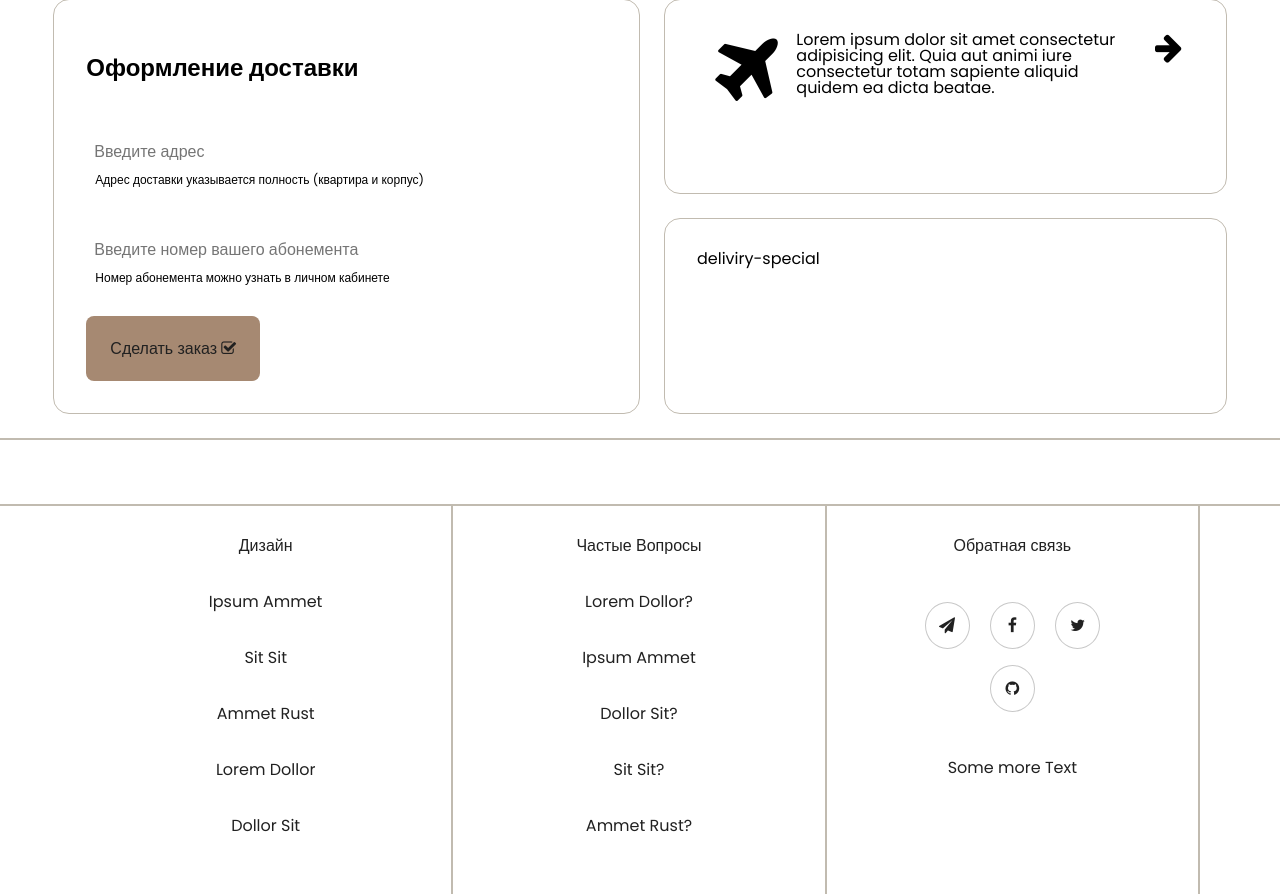
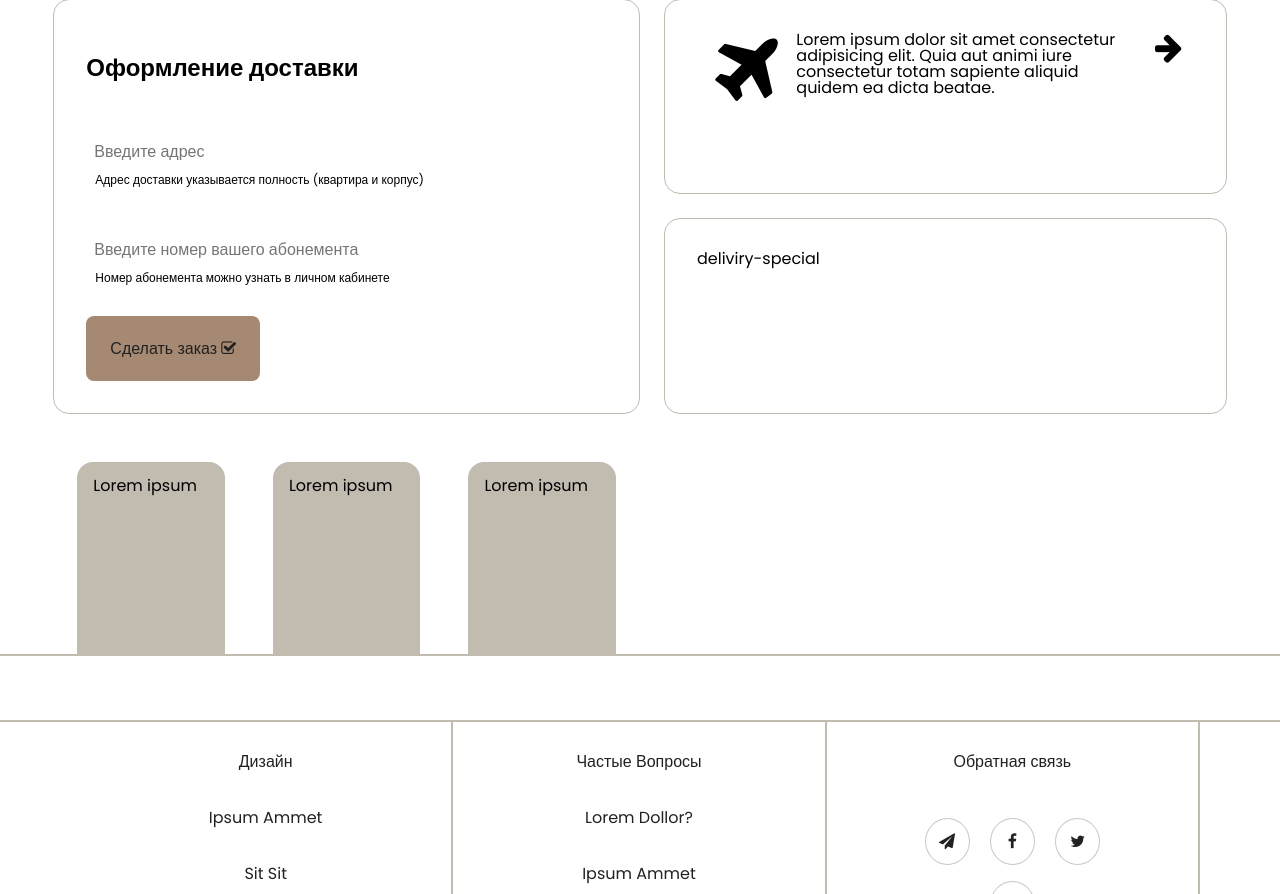
Before and after one commit to EgorKondratyev/site-shop-training, a Django app: page / in a window 1280 px wide. Shown: the part 2122-3016 px from the top of the page. Run offline with Django 4.2, Linux system fonts and the light colour scheme; data that the repository does not hold is empty.

Commit message:
create delivery-card

```diff
--- a/shop/home/templates/home/base.html
+++ b/shop/home/templates/home/base.html
@@ -315,6 +315,24 @@
 
         </div>
         <div class="delivery-card-container">
+            <div class="delivery-card">
+                Lorem ipsum
+                <div class="delivery-card-description">
+                    Lorem ipsum dolor sit amet consectetur adipisicing elit. In, nihil voluptas recusandae cumque quod quibusdam.
+                </div>
+            </div>
+            <div class="delivery-card">
+                Lorem ipsum
+                <div class="delivery-card-description">
+                    Lorem ipsum dolor sit amet consectetur adipisicing elit. In, nihil voluptas recusandae cumque quod quibusdam.
+                </div>
+            </div>
+            <div class="delivery-card">
+                Lorem ipsum
+                <div class="delivery-card-description">
+                    Lorem ipsum dolor sit amet consectetur adipisicing elit. In, nihil voluptas recusandae cumque quod quibusdam.
+                </div>
+            </div>
 
         </div>
     </div>
--- a/shop/shop/static/css/style.css
+++ b/shop/shop/static/css/style.css
@@ -481,6 +481,26 @@ body {
 	grid-template-columns: repeat(6, 1fr);
 }
 
+.delivery-card {
+	background-color: #C1BBB0;
+	padding: 1em;
+	margin: 1.5em 1.5em 0 1.5em;
+	border-radius: 1em 1em 0 0;
+	transition: 0.5s;
+}
+
+.delivery-card-description {
+	visibility: hidden;
+}
+
+.delivery-card:hover {
+	margin-top: 0.5em;
+}
+
+.delivery-card:hover .delivery-card-description{
+	visibility: visible;
+}
+
 /* End Delivery Card */
 
 
```
